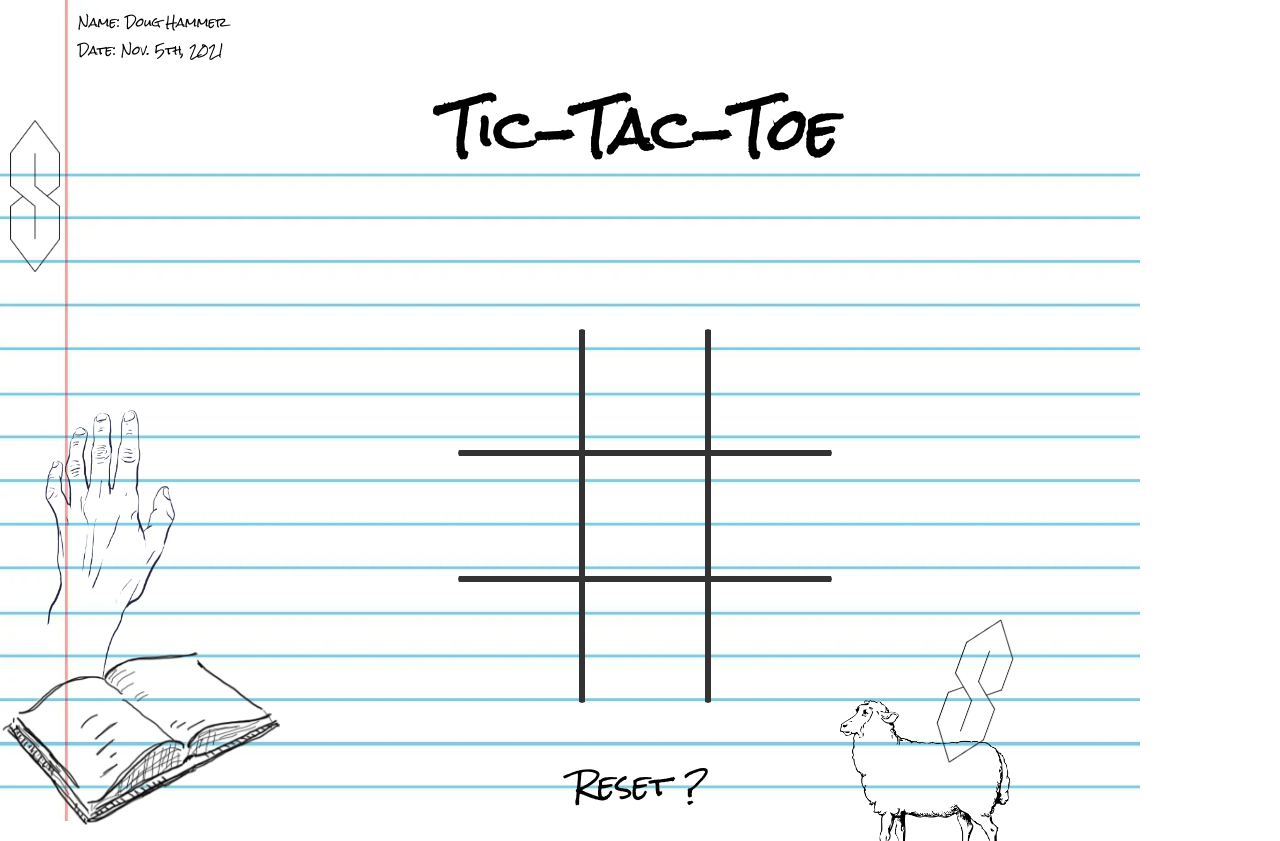
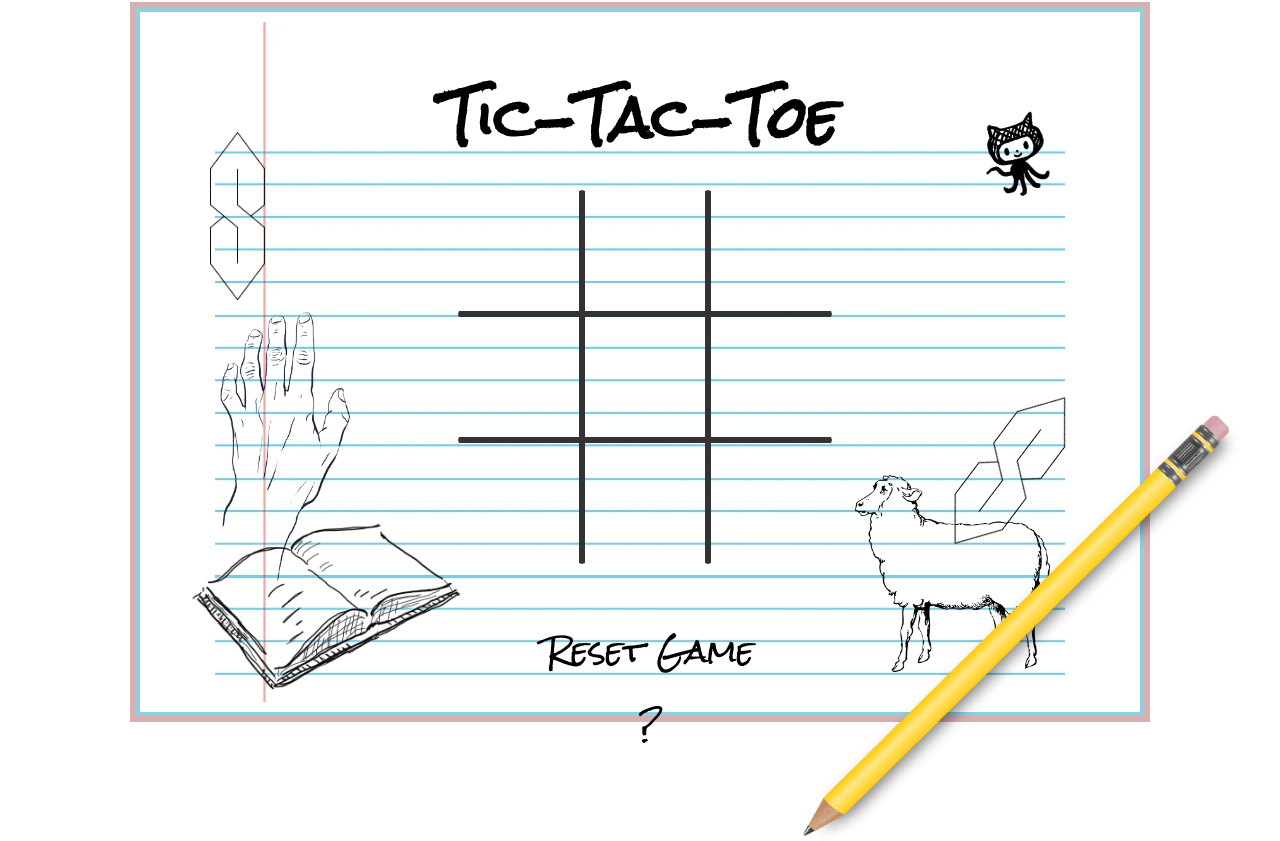
Before and after one commit to douglashammer/tic-tac-toe, a plain HTML site: page index.html in a window 1280 px wide. Both pictures are taken after a click on the button "Let's Play !". Drawn offline with Linux system fonts and the light colour scheme.

Commit message:
took out round gameplay, finished project

```diff
--- a/index.html
+++ b/index.html
@@ -7,46 +7,68 @@
 		<title>Tic-tac-toe</title>
 	</head>
 	<body>
-		<section>
-			<p>Name: Doug Hammer</br>Date: Nov. 5th, 2021</p>
+		<div class="game-wrapper">
 			<h1>Tic-Tac-Toe</h1>
+			<h2 class="winner-display fadeOut">Winner :</h2>
 			<button class="btn play-btn">Let's Play !</button>
 			<div class="start-arrows">
 				<img
-				src="images/arrow.png"
-				style="width: 180px; position: fixed; top: 310px; left: 240px;"
+					src="images/arrow.png"
+					style="
+						width: 150px;
+						position: absolute;
+						top: 265px;
+						right: 220px;
+						transform: scaleX(-1);
+					"
+				/>
+				<img
+					src="images/arrow.png"
+					style="width: 150px; position: absolute; top: 265px; left: 220px"
+				/>
+			</div>
+			<img
+				src="images/github_icon.png"
+				style="
+					width: 90px;
+					position: absolute;
+					top: 100px;
+					right: 80px;
+					transform: rotate(-15deg);
+				"
+			/>
+			<img
+				src="images/s.svg.png"
+				style="width: 55px; position: absolute; top: 120px; left: 70px"
+			/>
+			<img
+				src="images/hand.png"
+				style="width: 130px; position: absolute; top: 300px; left: 80px"
+			/>
+			<img
+				src="images/book.png"
+				style="width: 270px; position: absolute; top: 510px; left: 50px"
+			/>
+			<img
+				src="images/sheep.png"
+				style="width: 195px; position: absolute; bottom: 40px; right: 90px"
+			/>
+			<img
+				src="images/s.svg.png"
+				style="
+					width: 60px;
+					position: absolute;
+					bottom: 150px;
+					right: 100px;
+					transform: rotate(37deg);
+				"
 			/>
 
 			<img
-				src="images/arrow.png"
-				style="width: 180px; position: fixed; top: 310px; left: 720px; transform: scaleX(-1);"
-			/>
-			</div>
-
-			<img
-				src="images/s.svg.png"
-				style="width: 50px; position: fixed; top: 120px; left: 10px"
+				src="images/pencil.png"
+				style="width: 440px; position: absolute; top: 400px; left: 660px"
 			/>
 
-			<img
-				src="images/sheep.png"
-				style="width: 170px; position: fixed; top: 700px; left: 840px;"
-			/>
-
-			<img
-				src="images/s.svg.png"
-				style="width: 50px; position: fixed; top: 615px; left: 950px; transform: rotate(20deg);"
-			/>
-			<img
-				src="images/hand.png"
-				style="width: 130px; position: fixed; top: 410px; left: 45px"
-			/>
-			<img
-				src="images/book.png"
-				style="width: 280px; position: fixed; top: 650px; left: 0"
-			/>
-		</section>
-		<section>
 			<div class="game-container fadeOut">
 				<div
 					data-cell-index="0"
@@ -70,8 +92,8 @@
 					class="cell remove-right-border remove-bottom-border"
 				></div>
 			</div>
-			<button class="btn reset-btn fadeOut">Reset ?</button>
-		</section>
+			<button class="btn reset-btn fadeOut">Reset Game ?</button>
+		</div>
 
 		<script src="main.js"></script>
 	</body>
--- a/main.js
+++ b/main.js
@@ -2,11 +2,10 @@ const playerCreator = (player, sign, color, turn) => {
 	return { player, sign, color, turn };
 };
 
-const player1 = playerCreator('Player1', 'X',  '#eb4734', true);
+const player1 = playerCreator('Player1', 'X', '#eb4734', true);
 const player2 = playerCreator('Player2', 'O', '#202473', false);
 
 let turns = 9;
-
 let winner = null;
 
 const winningCombos = [
@@ -23,34 +22,36 @@ const winningCombos = [
 	[2, 4, 6],
 ];
 
-// gameBoard Object (holds player moves and renders moves to DOM)
 const gameBoard = (() => {
 	let _gameboard = [];
 
 	const checkForWinner = () => {
 		turns--;
-		let result = winningCombos.some((indices) => {
+		let result = winningCombos.find((indices) => {
 			if (
 				_gameboard[indices[0]] === player1.sign &&
 				_gameboard[indices[1]] === player1.sign &&
 				_gameboard[indices[2]] === player1.sign
 			) {
 				winner = player1;
+				displayController.displayWinner();
+
 			} else if (
 				_gameboard[indices[0]] === player2.sign &&
 				_gameboard[indices[1]] === player2.sign &&
 				_gameboard[indices[2]] === player2.sign
 			) {
 				winner = player2;
+				displayController.displayWinner();
+
 			} else if (turns === 0 && winner === null) {
-				console.log('TIE! NO WINNER')
+				displayController.displayWinner();
 			}
 		});
-		console.log(turns);
-		console.log(winner);
 		return result;
 	};
 
+	// Renders player moves to DOM and checks for winning combo
 	const playerTurn = (() => {
 		let cells = document.querySelectorAll('.cell');
 		cells.forEach((cell) => {
@@ -70,8 +71,6 @@ const gameBoard = (() => {
 						player1.turn = true;
 						_gameboard[square.dataset.cellIndex] = player2.sign;
 					}
-				} else if(turns = 0) {
-					console.log('TIE!')
 				}
 				checkForWinner();
 			});
@@ -79,40 +78,57 @@ const gameBoard = (() => {
 		return { cells };
 	})();
 
-	const resetGame = () => {
+	const resetBoard = () => {
 		_gameboard = [];
 		player1.turn = true;
 		player2.turn = false;
+		turns = 9;
+		winner = null;
 
-		winner = null;
-		turns = 9;
-		console.clear();
+		document.querySelectorAll('.cell').forEach((cell) => {
+			cell.textContent = '';
+		});
 	};
 
-	return { playerTurn, checkForWinner, resetGame };
+	return { playerTurn, checkForWinner, resetBoard };
 })();
 
 const displayController = (() => {
 	const gameContainer = document.querySelector('.game-container');
 	const startArrows = document.querySelector('.start-arrows');
+	const title = document.querySelector('h1');
+	let winnerDisplay = document.querySelector('.winner-display');
 
 	const playGame = () => {
-		gameContainer.classList.remove('fadeOut');
 		startArrows.classList.add('fadeOut');
 		playBtn.classList.add('fadeOut');
 		resetBtn.classList.remove('fadeOut');
-	}
+		gameContainer.classList.remove('fadeOut');
+	};
 
-	const clearBoard = () => {
-		gameBoard.resetGame();
-		gameContainer.classList.add('fadeOut');
+	const displayWinner = () => {
+		if (winner) {
+			winnerDisplay.textContent = `Winner : ${winner.player} !`;
+			winnerDisplay.style.color = winner.color;
+			title.classList.add('fadeOut');
+			winnerDisplay.classList.remove('fadeOut');
+
+		} else {
+			winnerDisplay.textContent = `It's a Tie !`;
+			winnerDisplay.style.color = 'black';
+			title.classList.add('fadeOut');
+			winnerDisplay.classList.remove('fadeOut');
+		}
+	};
+
+	const resetGame = () => {
+		gameBoard.resetBoard();
+		title.classList.remove('fadeOut');
 		startArrows.classList.remove('fadeOut');
 		playBtn.classList.remove('fadeOut');
 		resetBtn.classList.add('fadeOut');
-
-		document.querySelectorAll('.cell').forEach((cell) => {
-			cell.textContent = '';
-		});
+		gameContainer.classList.add('fadeOut');
+		winnerDisplay.classList.add('fadeOut');
 	};
 
 	// Event Listeners
@@ -120,7 +136,7 @@ const displayController = (() => {
 	playBtn.addEventListener('click', playGame);
 
 	const resetBtn = document.querySelector('.reset-btn');
-	resetBtn.addEventListener('click', clearBoard);
+	resetBtn.addEventListener('click', resetGame);
 
-	return { playGame, clearBoard };
+	return { playGame, displayWinner, resetGame };
 })();
--- a/style.css
+++ b/style.css
@@ -1,38 +1,49 @@
 @import url('https://fonts.googleapis.com/css2?family=Rock+Salt&display=swap');
 
+html, body {
 
-body {
-  text-align: center;
+	text-align: center;
 	font-family: 'Rock Salt', 'cursive';
-	background-image: url("images/paper.webp");
-	background-repeat: no-repeat;
-	background-size: 1140px ;
 }
 
-p {
-	margin: 0;
-	text-align: left;
-	padding-left: 70px;
-	font-size: 12px;
+.game-wrapper {
+	position: relative;
+	border: 4px solid #90cfdd;
+	outline: 6px solid #d8afb0;
+	width: 1000px;
+	height: 700px;
+	margin: auto;
+	background-image: url('images/paper.webp');
+	background-repeat: no-repeat;
+	background-size: 850px;
+	background-position: center center;
 }
 
 h1 {
 	font-size: 55px;
-	margin: 0;
+	margin-top: 40px;
+}
 
+.winner-display {
+	display: flex;
+	justify-content: center;
+	font-size: 40px;
+	margin-top: -155px
 }
 
 .play-btn {
-	top: 180px;
+	margin-top: 130px;
 }
 
 .game-container {
 	display: grid;
+	position: relative;
 	grid-template-columns: repeat(3, auto);
 	width: 365px;
-	margin: auto;
+	margin-left: auto;
+	margin-right: auto;
+	margin-top: -195px;
 }
-
 .cell {
 	width: 120px;
 	height: 120px;
@@ -64,16 +75,17 @@ h1 {
 	background-color: transparent;
 	border: none;
 	outline: none;
-  text-align: center;
-  text-decoration: none;
+	text-align: center;
+	text-decoration: none;
 	font-size: 30px;
-	width: 215px;
+	width: 255px;
 	height: 60px;
 	cursor: pointer;
 }
 
 .reset-btn {
-	top: 45px;
+	top: 50px;
+	left: 10px;
 }
 
 .fadeOut {
```
Also changed, not shown: modules/gameBoard.js (deleted, +0 -14 lines), images/github_icon.png (added), images/pencil.png (added), modules/displayController.js (deleted).
